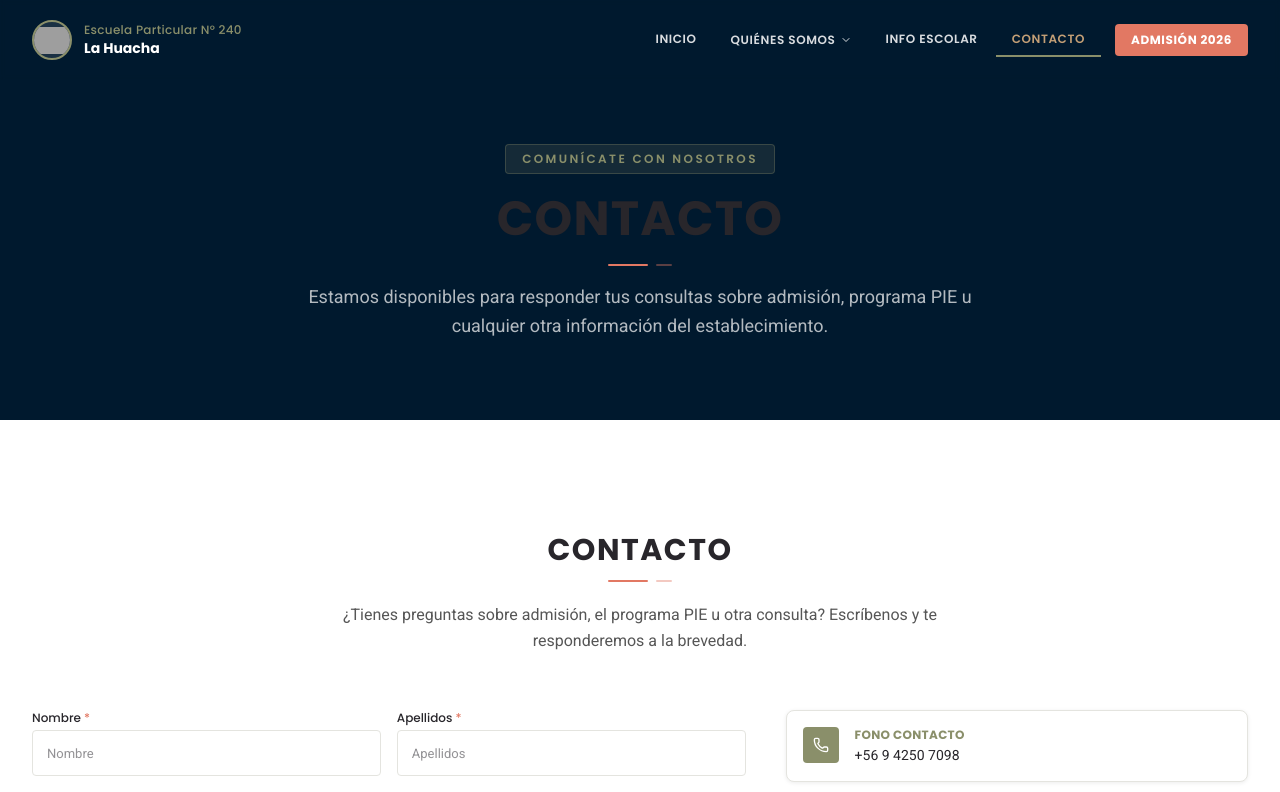
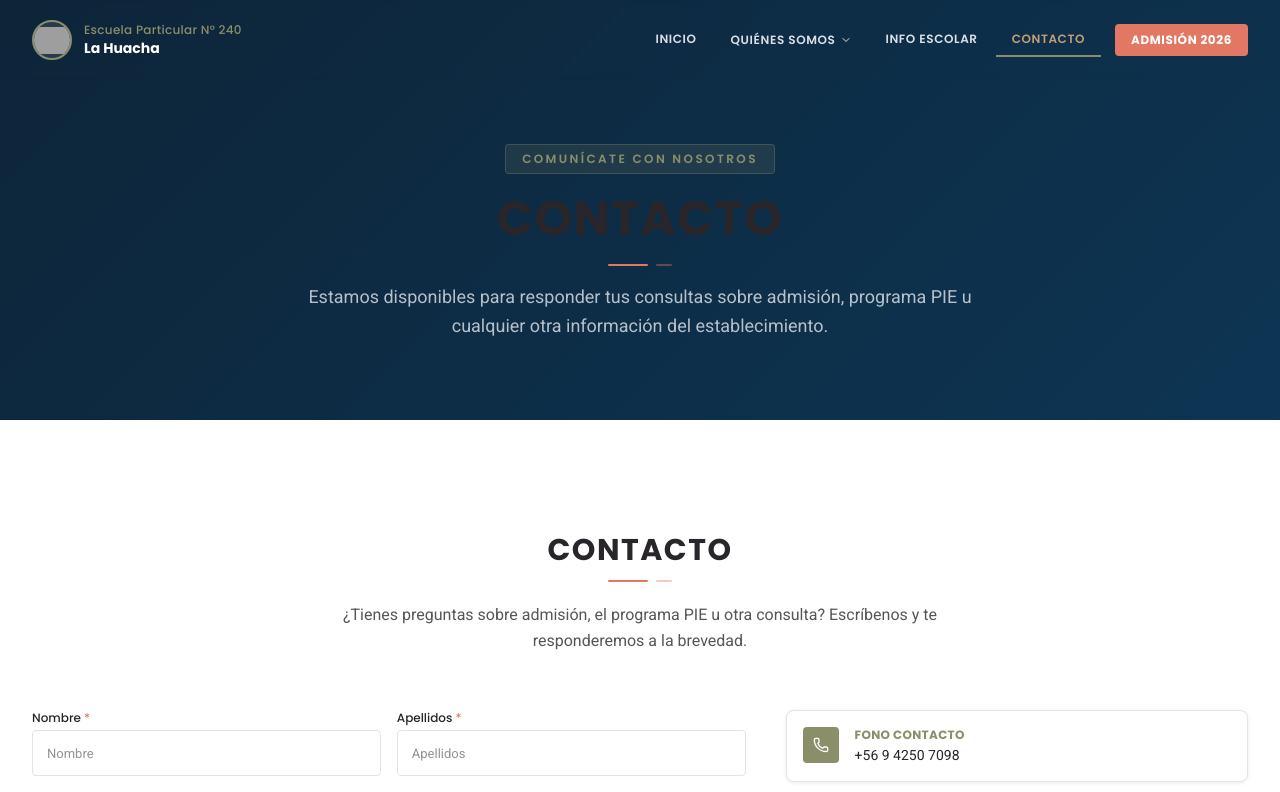
Before and after one commit to barbarapalmamena/EscPartLaHuacha, a Next.js app: page /contacto in a window 1280 px wide. Shown: the top 792 px of the page. Built offline with nearby package versions, Linux system fonts and the light colour scheme; grey boxes are pictures that could not be loaded.

Commit message:
style: aclarar header de paginas internas

```diff
--- a/src/components/shared/PageHeader.tsx
+++ b/src/components/shared/PageHeader.tsx
@@ -25,9 +25,11 @@ export function PageHeader({
   return (
     <section
       className="relative pt-32 pb-16 sm:pt-36 sm:pb-20 overflow-hidden"
-      style={{ backgroundColor: "var(--color-navy)" }}
+      style={{
+        background: "linear-gradient(135deg, rgba(0,25,46,0.95) 0%, rgba(0,42,74,0.95) 100%)",
+      }}
     >
-      {/* Imagen de fondo con overlay navy */}
+      {/* Imagen de fondo con overlay navy más ligero */}
       {imageSrc && (
         <>
           <div className="absolute inset-0">
@@ -35,7 +37,7 @@ export function PageHeader({
               src={imageSrc}
               alt={imageAlt}
               fill
-              className="object-cover opacity-30"
+              className="object-cover opacity-50"
               priority
             />
           </div>
@@ -43,7 +45,7 @@ export function PageHeader({
             className="absolute inset-0"
             style={{
               background:
-                "linear-gradient(to bottom, rgba(0,25,46,0.85) 0%, rgba(0,25,46,0.95) 100%)",
+                "linear-gradient(to bottom, rgba(0,25,46,0.60) 0%, rgba(0,25,46,0.85) 100%)",
             }}
           />
         </>
```
